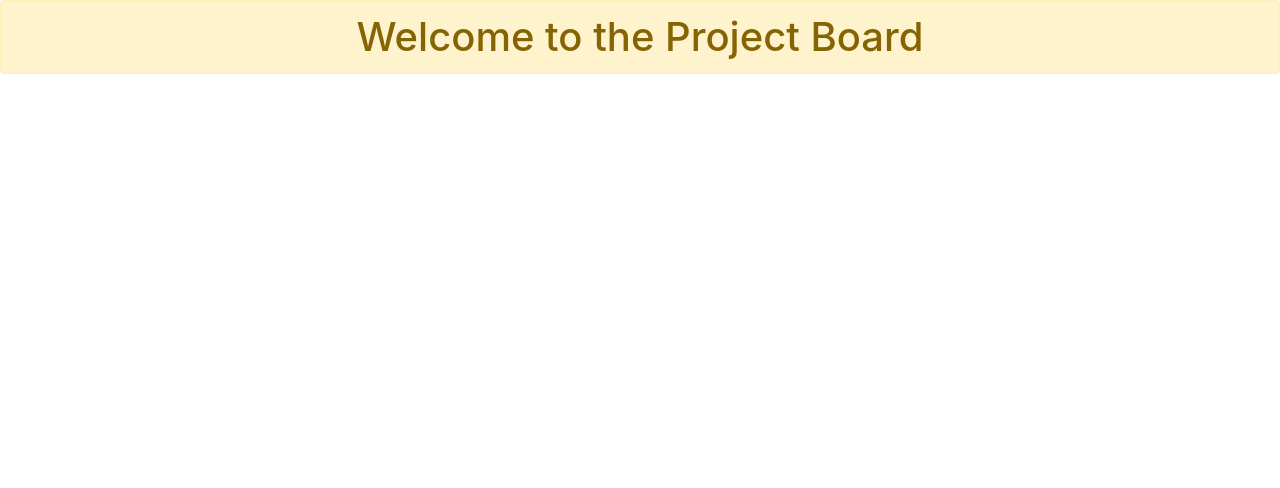
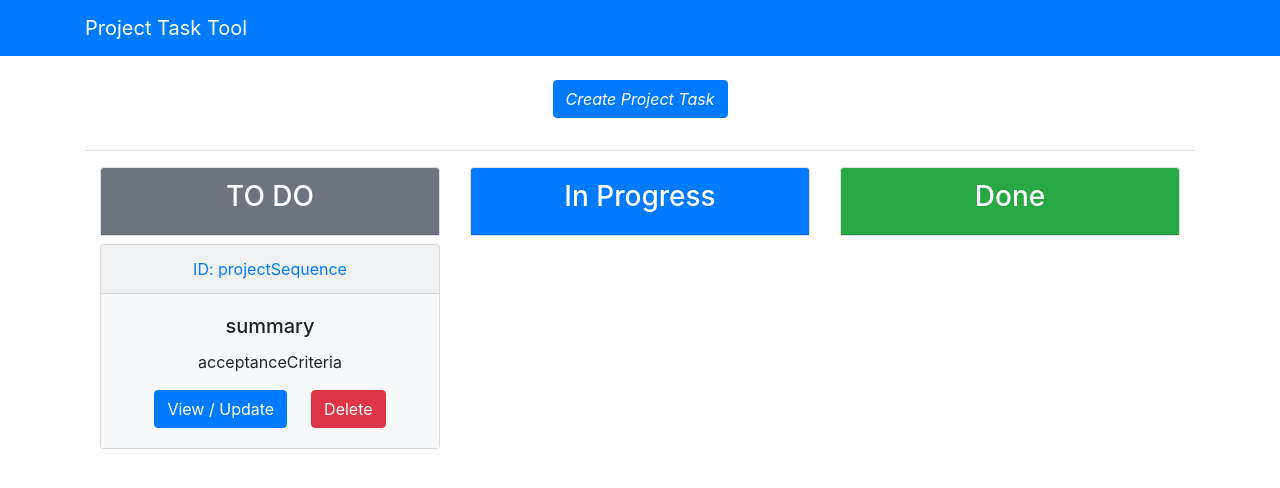
Before and after one commit to gauravsin/ProjectBoardSpringBootFrontend, a React (Create React App) app: page / in a window 1280 px wide. Shown: the top 488 px of the page. Built offline with nearby package versions, Linux system fonts and the light colour scheme.

Commit message:
Completed lecture 8/18 on Layout. jsx intro. html within javascript. Components. Class and functional components. className vs class.

```diff
--- a/src/App.js
+++ b/src/App.js
@@ -1,12 +1,15 @@
 import React, { Component } from "react";
 import "./App.css";
 import "bootstrap/dist/css/bootstrap.min.css";
+import Navbar from "./components/Navbar";
+import ProjectBoard from "./components/ProjectBoard";
 
 class App extends Component {
   render() {
     return (
       <div className="App">
-        <h1 className="alert alert-warning">Welcome to the Project Board</h1>
+        <Navbar />
+        <ProjectBoard />
       </div>
     );
   }
--- /dev/null
+++ b/src/components/Navbar.js
@@ -0,0 +1,21 @@
+import React from "react";
+
+export default function Navbar() {
+  return (
+    <nav className="navbar navbar-expand-sm navbar-dark bg-primary mb-4">
+      <div className="container">
+        <a className="navbar-brand" href="Dashboard.html">
+          Project Task Tool
+        </a>
+        <button
+          className="navbar-toggler"
+          type="button"
+          data-toggle="collapse"
+          data-target="#mobile-nav"
+        >
+          <span className="navbar-toggler-icon" />
+        </button>
+      </div>
+    </nav>
+  );
+}
--- /dev/null
+++ b/src/components/ProjectBoard.js
@@ -0,0 +1,80 @@
+import React, { Component } from "react";
+
+class ProjectBoard extends Component {
+  render() {
+    return (
+        <div className="container">
+        <a href="" className="btn btn-primary mb-3">
+            <i className="fas fa-plus-circle"> Create Project Task</i>
+        </a>
+        <br />
+        <hr />
+        <div className="container">
+            <div className="row">
+                <div className="col-md-4">
+                    <div className="card text-center mb-2">
+                        <div className="card-header bg-secondary text-white">
+                            <h3>TO DO</h3>
+                        </div>
+                    </div>
+
+                    {
+                        //<!-- SAMPLE PROJECT TASK STARTS HERE -->
+                    }
+                    <div className="card mb-1 bg-light">
+
+                        <div className="card-header text-primary">
+                            ID: projectSequence
+                        </div>
+                        <div className="card-body bg-light">
+                            <h5 className="card-title">summary</h5>
+                            <p className="card-text text-truncate ">
+                                acceptanceCriteria
+                            </p>
+                            <a href="" className="btn btn-primary">
+                                View / Update
+                            </a>
+
+                            <button className="btn btn-danger ml-4">
+                                Delete
+                            </button>
+                        </div>
+                    </div>
+
+                    {
+                        //<!-- SAMPLE PROJECT TASK ENDS HERE -->
+                    }
+                </div>
+                <div className="col-md-4">
+                    <div className="card text-center mb-2">
+                        <div className="card-header bg-primary text-white">
+                            <h3>In Progress</h3>
+                        </div>
+                    </div>
+                    {
+                        //<!-- SAMPLE PROJECT TASK STARTS HERE -->
+
+                        //<!-- SAMPLE PROJECT TASK ENDS HERE -->
+                    }
+                </div>
+                <div className="col-md-4">
+                    <div className="card text-center mb-2">
+                        <div className="card-header bg-success text-white">
+                            <h3>Done</h3>
+                        </div>
+                    </div>
+                    {
+                        //<!-- SAMPLE PROJECT TASK STARTS HERE -->
+
+                        //<!-- SAMPLE PROJECT TASK ENDS HERE -->
+                    }
+                </div>
+            </div>
+        </div>
+
+    </div>
+    );
+  }
+}
+
+export default ProjectBoard;
```
